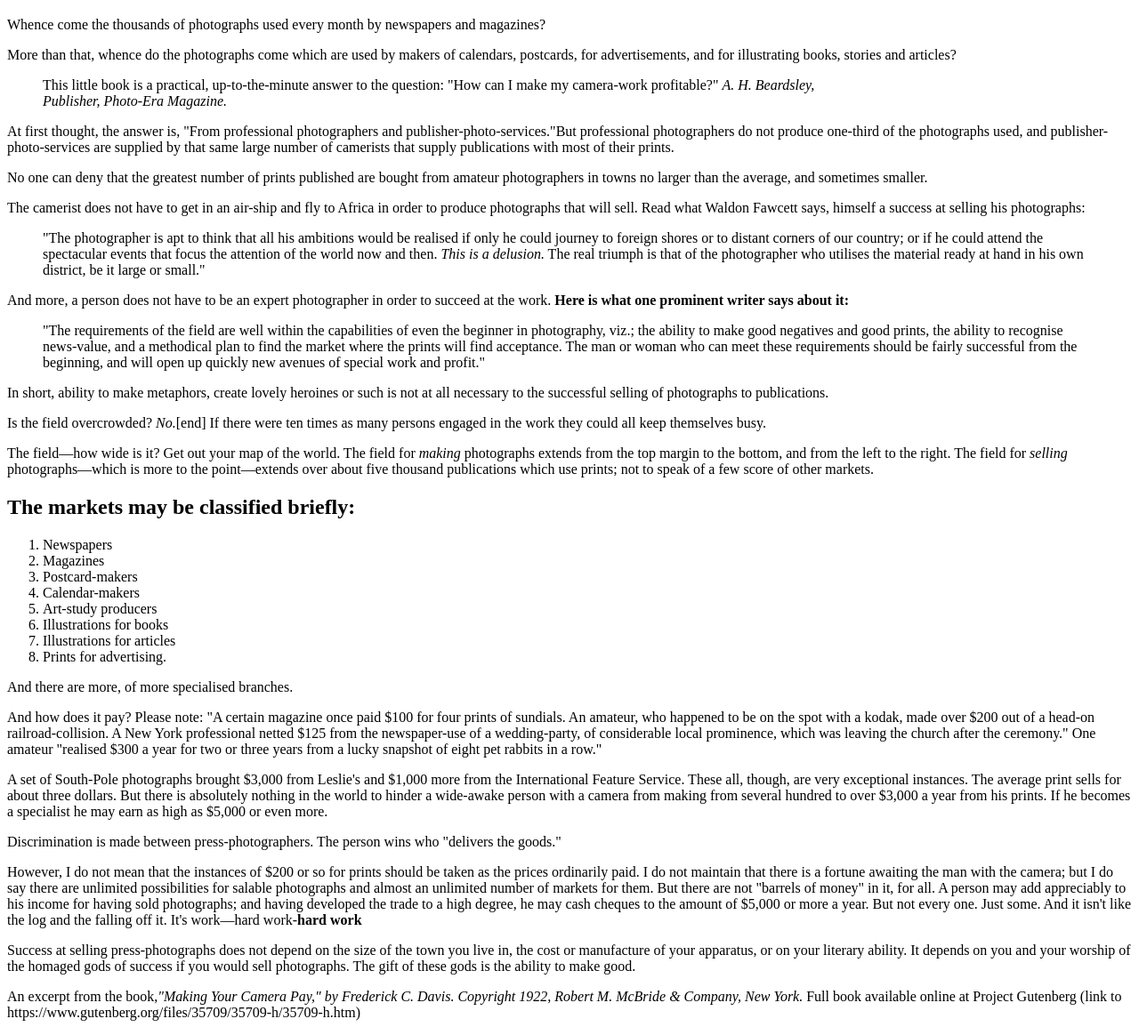
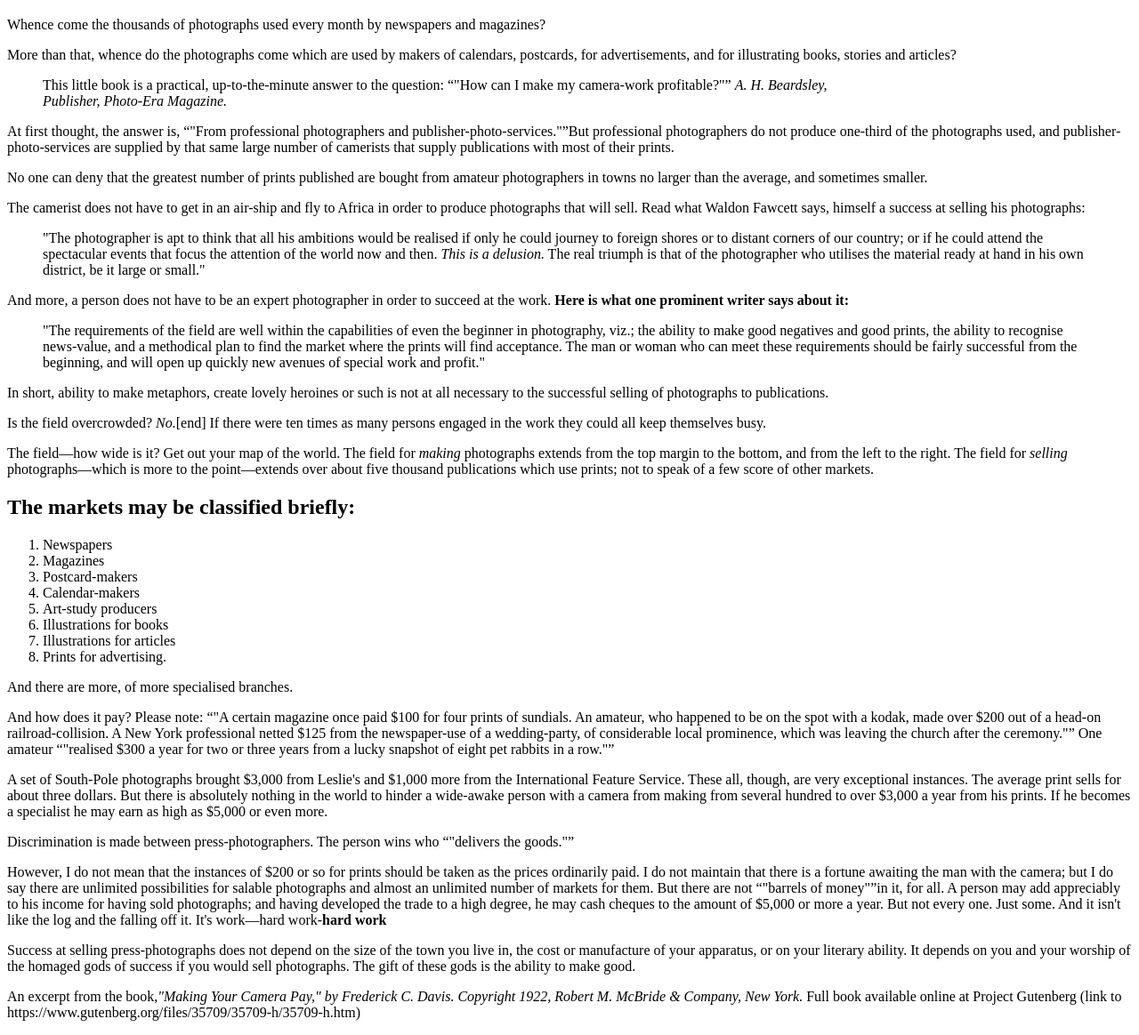
Before and after one commit to Joshua-Petrey/FrontendMasters_Bootcamp, a plain HTML site: page intro-to-html/exercise-solution/book.html in a window 1280 px wide. Shown: the part 61-1225 px from the top of the page at 89% size. Drawn offline with Linux system fonts and the light colour scheme.

Commit message:
Added quote tags to inline quotes.

```diff
--- a/intro-to-html/exercise-solution/book.html
+++ b/intro-to-html/exercise-solution/book.html
@@ -14,13 +14,13 @@
 <p>More than that, whence do the photographs come which are used by makers of calendars, postcards, for advertisements, and for illustrating books, stories and articles?</p>
 
 <blockquote>
-This little book is a practical, up-to-the-minute answer to the question: "How can I make my camera-work profitable?"
+This little book is a practical, up-to-the-minute answer to the question: <q>"How can I make my camera-work profitable?"</q>
 
 <cite>A. H. Beardsley, <br>
 Publisher, Photo-Era Magazine.</cite>
 </blockquote>
 
-<p> At first thought, the answer is, "From professional photographers and publisher-photo-services."But professional photographers do not produce one-third of the photographs used, and publisher-photo-services are supplied by that same large number of camerists that supply publications with most of their prints.</p>
+<p> At first thought, the answer is, <q>"From professional photographers and publisher-photo-services."</q>But professional photographers do not produce one-third of the photographs used, and publisher-photo-services are supplied by that same large number of camerists that supply publications with most of their prints.</p>
 
 <p>No one can deny that the greatest number of prints published are bought from amateur photographers in towns no larger than the average, and sometimes smaller.</p>
 
@@ -58,13 +58,13 @@ Publisher, Photo-Era Magazine.</cite>
 
 <p>And there are more, of more specialised branches.</p>
 
-<p>And how does it pay? Please note: "A certain magazine once paid $100 for four prints of sundials. An amateur, who happened to be on the spot with a kodak, made over $200 out of a head-on railroad-collision. A New York professional netted $125 from the newspaper-use of a wedding-party, of considerable local prominence, which was leaving the church after the ceremony." One amateur "realised $300 a year for two or three years from a lucky snapshot of eight pet rabbits in a row."</p>
+<p>And how does it pay? Please note: <q>"A certain magazine once paid $100 for four prints of sundials. An amateur, who happened to be on the spot with a kodak, made over $200 out of a head-on railroad-collision. A New York professional netted $125 from the newspaper-use of a wedding-party, of considerable local prominence, which was leaving the church after the ceremony."</q> One amateur <q>"realised $300 a year for two or three years from a lucky snapshot of eight pet rabbits in a row."</q></p>
 
 <p>A set of South-Pole photographs brought $3,000 from Leslie's and $1,000 more from the International Feature Service. These all, though, are very exceptional instances. The average print sells for about three dollars. But there is absolutely nothing in the world to hinder a wide-awake person with a camera from making from several hundred to over $3,000 a year from his prints. If he becomes a specialist he may earn as high as $5,000 or even more.</p>
 
-<p>Discrimination is made between press-photographers. The person wins who "delivers the goods."</p>
+<p>Discrimination is made between press-photographers. The person wins who <q>"delivers the goods."</q></p>
 
-<p>However, I do not mean that the instances of $200 or so for prints should be taken as the prices ordinarily paid. I do not maintain that there is a fortune awaiting the man with the camera; but I do say there are unlimited possibilities for salable photographs and almost an unlimited number of markets for them. But there are not "barrels of money" in it, for all. A person may add appreciably to his income for having sold photographs; and having developed the trade to a high degree, he may cash cheques to the amount of $5,000 or more a year. But not every one. Just some. And it isn't like the log and the falling off it. It's work—hard work-<strong>hard work</strong></p>
+<p>However, I do not mean that the instances of $200 or so for prints should be taken as the prices ordinarily paid. I do not maintain that there is a fortune awaiting the man with the camera; but I do say there are unlimited possibilities for salable photographs and almost an unlimited number of markets for them. But there are not <q>"barrels of money"</q>in it, for all. A person may add appreciably to his income for having sold photographs; and having developed the trade to a high degree, he may cash cheques to the amount of $5,000 or more a year. But not every one. Just some. And it isn't like the log and the falling off it. It's work—hard work-<strong>hard work</strong></p>
 
 <p>Success at selling press-photographs does not depend on the size of the town you live in, the cost or manufacture of your apparatus, or on your literary ability. It depends on you and your worship of the homaged gods of success if you would sell photographs. The gift of these gods is the ability to make good.</p>
 
```
